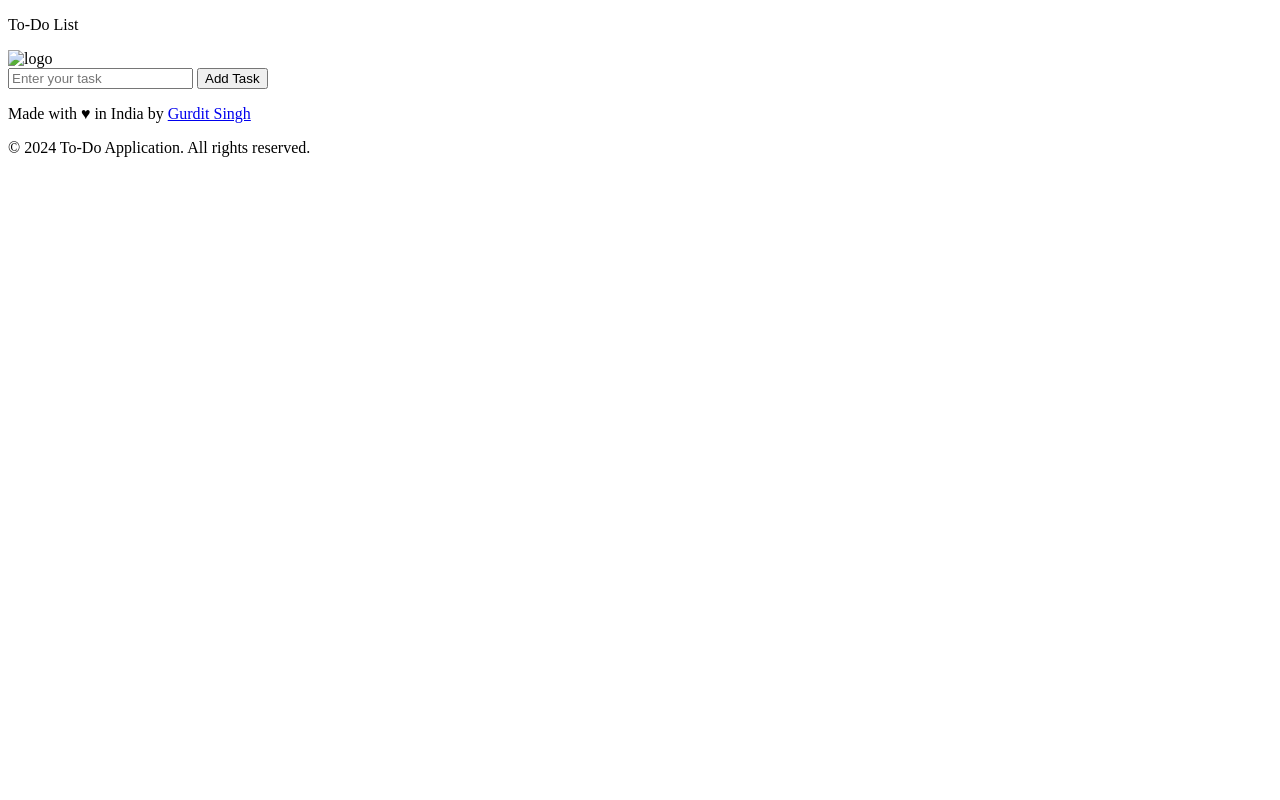
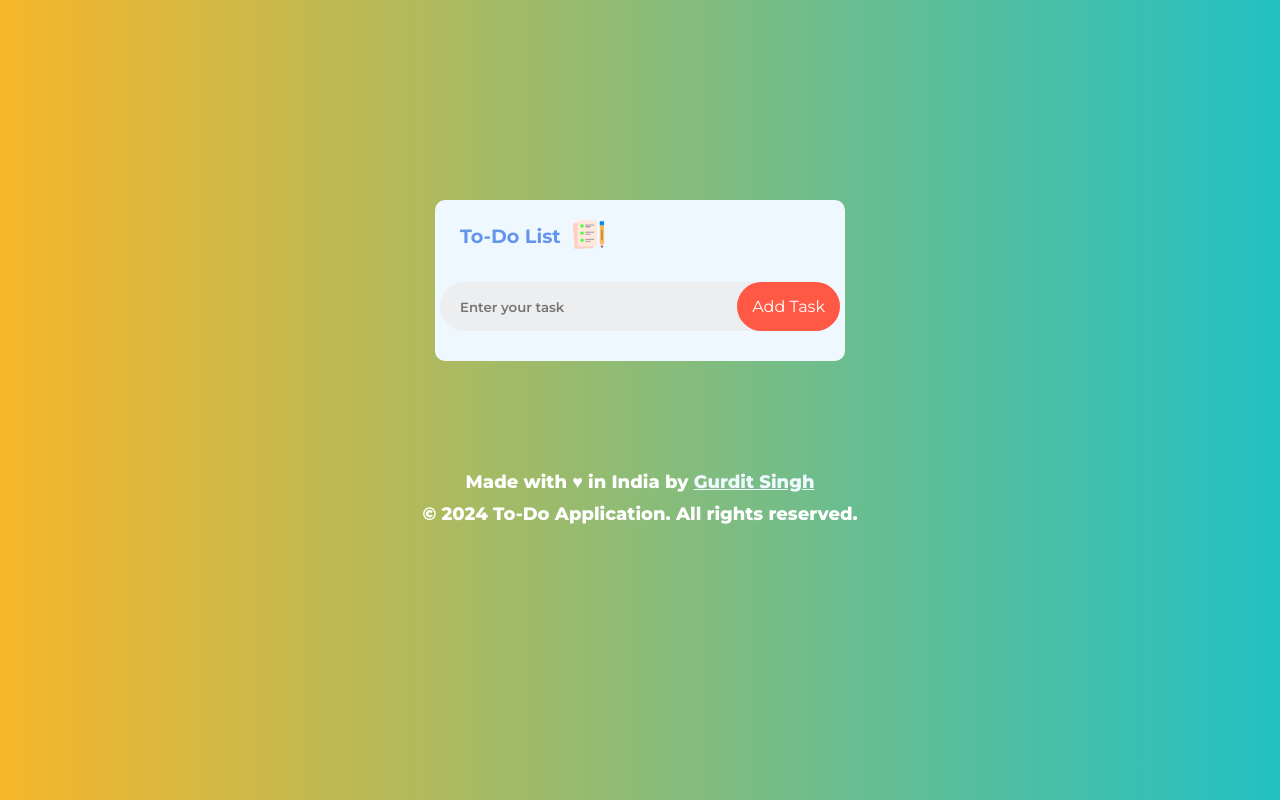
Before and after one commit to askgurdit/UR-To-Do-App, a plain HTML site: page index.html in a window 1280 px wide. Drawn offline with Linux system fonts and the light colour scheme.

Commit message:
Update index.html

```diff
--- a/index.html
+++ b/index.html
@@ -3,7 +3,7 @@
 <head>
     <meta charset="UTF-8">
     <meta name="viewport" content="width=device-width, initial-scale=1.0">
-    <link rel="stylesheet" href="../To do list app/style.css"> <!-- Link to external CSS file -->
+    <link rel="stylesheet" href="style.css"> <!-- Link to external CSS file -->
     <style>
         @import url('https://fonts.googleapis.com/css2?family=Montserrat:ital,wght@0,100..900;1,100..900&display=swap'); /* Importing Montserrat font */
     </style>
@@ -13,7 +13,7 @@
     <div class="container"> <!-- Container with white background to hold the entire content -->
         <div class="upper"> <!-- Upper section containing the heading and logo -->
             <p id="heading">To-Do List</p> <!-- Heading of the app -->
-            <img id="logo" src="../To do list app/images/icon.png" alt="logo" height="35"  width="35" > <!-- Logo of the app -->
+            <img id="logo" src="icon.png" alt="logo" height="35"  width="35" > <!-- Logo of the app -->
         </div>
         <div class="fields"> <!-- Fields section containing input box and add task button -->
             <input id="input-box" type="text" name="name" placeholder="Enter your task" autocomplete="off"> <!-- Input box for entering tasks -->
@@ -30,5 +30,5 @@
         <p>&copy; 2024 To-Do Application. All rights reserved.</p> <!-- Copyright information -->
     </footer>
 </body>
-<script src="../To do list app/logic.js"></script> <!-- Link to external JavaScript file -->
+<script src="logic.js"></script> <!-- Link to external JavaScript file -->
 </html>
```
